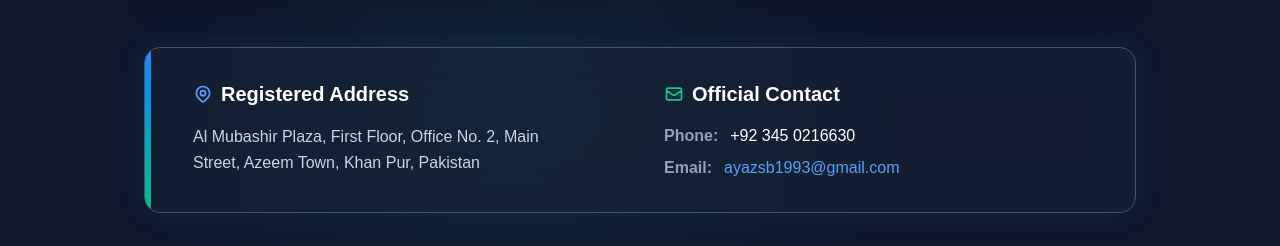
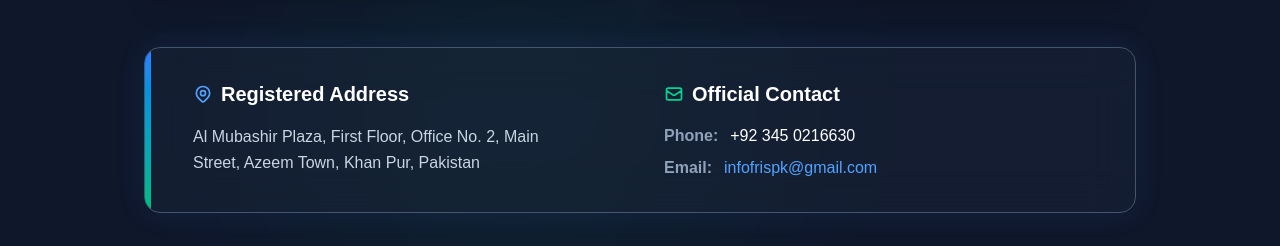
Before and after one commit to saeed7979-svg/frontier-research, a Next.js app: page /company-info in a window 1280 px wide. Shown: the part 777-1023 px from the top of the page. Built offline with nearby package versions, Linux system fonts and the light colour scheme.

Commit message:
info page update

```diff
--- a/app/company-info/page.tsx
+++ b/app/company-info/page.tsx
@@ -103,7 +103,7 @@
                 </p>
                 <p className="text-slate-300 flex items-center gap-3">
                   <span className="font-semibold text-slate-400">Email:</span>
-                  <a href="mailto:ayazsb1993@gmail.com" className="text-blue-400 hover:text-blue-300 transition-colors">ayazsb1993@gmail.com</a>
+                  <a href="mailto:infofrispk@gmail.com" className="text-blue-400 hover:text-blue-300 transition-colors">infofrispk@gmail.com</a>
                 </p>
               </div>
             </div>
```
